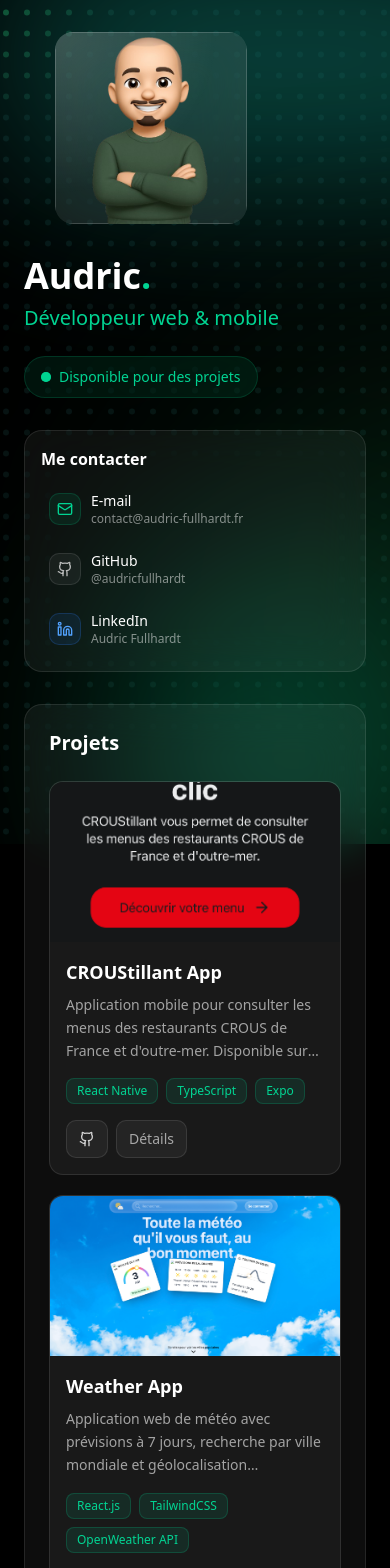
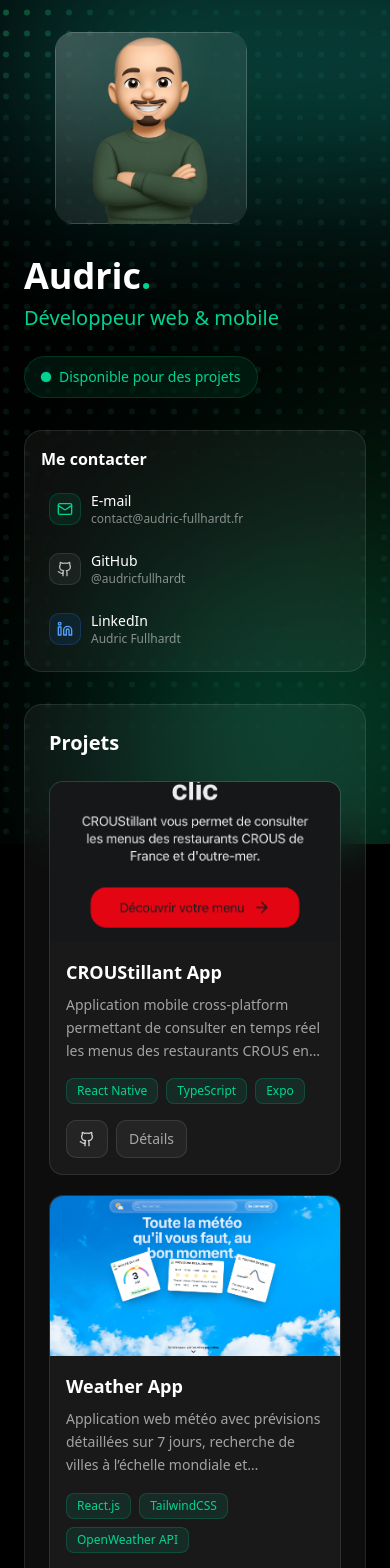
Before and after one commit to audricfullhardt/portfolio_2026, a Next.js app: page / in a window 390 px wide. Shown: the top 1568 px of the page. Built offline with nearby package versions, Linux system fonts and the light colour scheme.

Commit message:
feat(project): images grid

```diff
--- a/components/bento/ProjectModal.tsx
+++ b/components/bento/ProjectModal.tsx
@@ -68,28 +68,28 @@ export default function ProjectModal({ project, onClose }: ProjectModalProps) {
                 </div>
 
                 {project.pictures && project.pictures.length > 0 && (
-                  <div className="mt-6 space-y-4">
+                  <div className="mt-8 space-y-4">
                     {project.pictures.length > 1 ? (
                       <div className="grid grid-cols-1 sm:grid-cols-2 gap-4">
                         {project.pictures.map((picture: any, index: number) => (
                           <div
                             key={index}
-                            className="rounded-2xl overflow-hidden border border-white/10 hover:border-emerald-400/40 transition-all"
+                            className="rounded-2xl overflow-hidden border border-white/10 hover:border-emerald-400/40 transition-all bg-black/20 h-48"
                           >
                             <img
                               src={picture}
                               alt={`${project.title} - Image ${index + 1}`}
-                              className="w-full h-64 object-cover aspect-ratio-16/9"
+                              className="w-full h-full object-cover"
                             />
                           </div>
                         ))}
                       </div>
                     ) : (
-                      <div className="rounded-2xl overflow-hidden border border-white/10">
+                      <div className="rounded-2xl overflow-hidden border border-white/10 bg-black/20 h-64">
                         <img
                           src={project.pictures[0]}
                           alt={project.title}
-                          className="w-full h-64 object-cover"
+                          className="w-full h-full object-cover"
                         />
                       </div>
                     )}
@@ -97,11 +97,11 @@ export default function ProjectModal({ project, onClose }: ProjectModalProps) {
                 )}
 
                 {!project.pictures && project.image && (
-                  <div className="mt-6 rounded-2xl overflow-hidden border border-white/10">
+                  <div className="mt-8 rounded-2xl overflow-hidden border border-white/10 bg-black/20 h-64">
                     <img
                       src={project.image}
                       alt={project.title}
-                      className="w-full h-64 object-cover aspect-ratio-16/9"
+                      className="w-full h-full object-cover"
                     />
                   </div>
                 )}
--- a/components/footer/footer.tsx
+++ b/components/footer/footer.tsx
@@ -1,13 +1,23 @@
 "use client";
+
+import { Github, Linkedin, Mail, Heart } from "lucide-react";
 
 export default function Footer() {
     return (
         <footer className="text-white">
             <div className="max-w-7xl mx-auto px-6 py-8">
-                <div className="p-4 rounded-2xl bg-white/5 backdrop-blur-xl border border-white/10">
-                    <p className="text-sm text-white/50 text-center">
-                        &copy; {new Date().getFullYear()} Audric Fullhardt. Tous droits réservés.
-                    </p>
+                <div className="p-6 rounded-3xl bg-white/5 backdrop-blur-xl border border-white/10">
+
+                    <div className="h-px bg-gradient-to-r from-transparent via-white/10 to-transparent mb-6" />
+
+                    <div className="flex flex-col sm:flex-row items-center justify-between gap-4">
+                        <p className="text-sm text-white/50 text-center sm:text-left">
+                            &copy; {new Date().getFullYear()} Audric Fullhardt. Tous droits réservés.
+                        </p>
+                        <p className="flex items-center gap-2 text-sm text-white/50">
+                            Fait avec <Heart className="w-4 h-4 text-emerald-400 fill-emerald-400" /> et Next.js
+                        </p>
+                    </div>
                 </div>
             </div>
         </footer>
--- a/public/projects/projects.json
+++ b/public/projects/projects.json
@@ -2,15 +2,15 @@
     {
         "id": 1,
         "title": "CROUStillant App",
-        "description": "Application mobile pour consulter les menus des restaurants CROUS de France et d'outre-mer. Disponible sur Android et iOS.",
+        "description": "Application mobile cross-platform permettant de consulter en temps réel les menus des restaurants CROUS en France et en outre-mer. Interface fluide, données centralisées via API open source, publication sur Android et iOS.",
         "technologies": ["React Native", "TypeScript", "Expo"],
-        "github": "https://github.com/audricfullhardt",
+        "github": "https://github.com/audricfullhardt/CrousApp",
         "pictures": ["/projects/croustillant/1.webp", "/projects/croustillant/2.webp", "/projects/croustillant/3.webp"]
     },
     {
         "id": 2,
         "title": "Weather App",
-        "description": "Application web de météo avec prévisions à 7 jours, recherche par ville mondiale et géolocalisation automatique.",
+        "description": "Application web météo avec prévisions détaillées sur 7 jours, recherche de villes à l’échelle mondiale et géolocalisation automatique. Focus sur l’UX, la performance et la consommation d’API.",
         "technologies": ["React.js", "TailwindCSS", "OpenWeather API"],
         "pictures": ["/projects/weather/1.webp"],
         "demo": "https://sae401.audric-fullhardt.fr"
@@ -18,33 +18,31 @@
     {
         "id": 3,
         "title": "ScaleTheme App",
-        "description": "Application mobile de notifications en temps réel pour les nouveaux abonnements via webhook Node.js.",
+        "description": "Application mobile connectée à un backend Node.js permettant la réception de notifications en temps réel via webhooks lors de nouveaux abonnements. Architecture orientée événements et temps réel.",
         "technologies": ["React Native", "Node.js", "Express"],
-        "github": "https://github.com/audricfullhardt"
+        "github": "https://github.com/audricfullhardt/ScaleTheme-Admin"
     },
     {
         "id": 4,
         "title": "ThreeJsJourney",
-        "description": "Exploration des possibilités de Three.js : scènes 3D interactives avec physics et optimisation des performances.",
+        "description": "Projet d’exploration avancée de Three.js : scènes 3D interactives, intégration de physics, optimisation des performances et rendu temps réel via WebGL.",
         "technologies": ["Three.js", "React Three Fiber", "WebGL"],
-        "pictures": ["/projects/threejs/1.webp", "/projects/threejs/2.webp", "/projects/threejs/3.webp"],
         "demo": "https://threejs.audric-fullhardt.fr"
     },
     {
         "id": 5,
         "title": "Odyssey42",
-        "description": "Aventure 3D spatiale réalisée en 3 jours pour le Festival MMI 2025. Personnage principal et interactions avec l'environnement.",
+        "description": "Aventure spatiale 3D développée en 3 jours lors du Festival MMI 2025. Gameplay interactif, personnage contrôlable, interactions environnementales et assets 3D personnalisés.",
         "technologies": ["Three.js", "JavaScript", "Blender"],
-        "github": "https://github.com/audricfullhardt",
+        "github": "https://github.com/audricfullhardt/festival-mmi-2025",
         "pictures": ["/projects/odyssey42/1.webp", "/projects/odyssey42/2.webp", "/projects/odyssey42/3.webp"],
         "demo": "https://festival-mmi-2025.vercel.app/"
     },
     {
         "id": 6,
         "title": "Jeu de tir en VR",
-        "description": "Jeu de tir en VR réalisé avec Unity.",
+        "description": "Prototype de jeu de tir en réalité virtuelle développé sous Unity, intégrant déplacements VR, interactions utilisateur et logique de gameplay en C#.",
         "technologies": ["Unity", "C#", "VR"],
-        "github": "https://github.com/audricfullhardt/shooter_vr",
-        "pictures": ["/projects/vr/1.webp", "/projects/vr/2.webp", "/projects/vr/3.webp"]
+        "github": "https://github.com/audricfullhardt/shooter_vr"
     }
 ]
```
